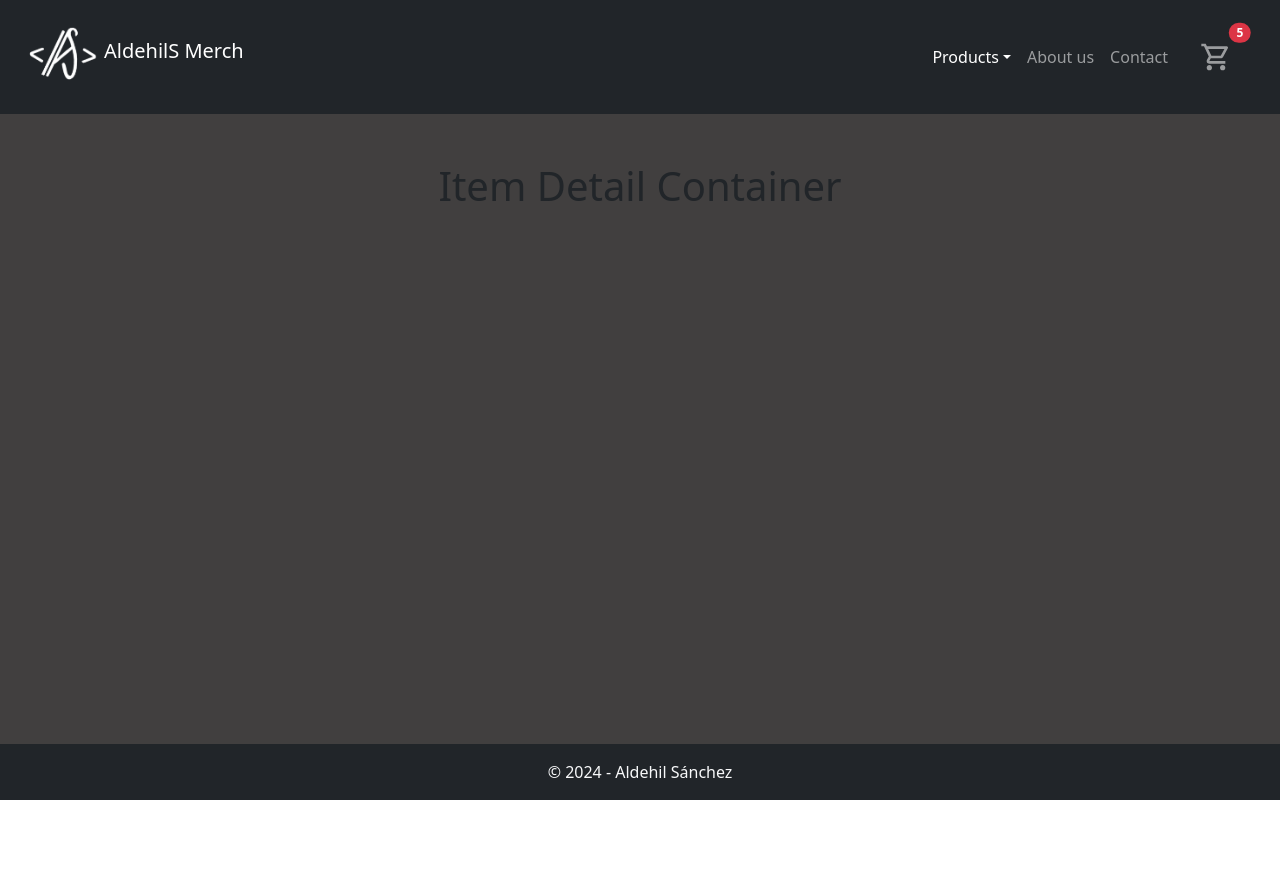
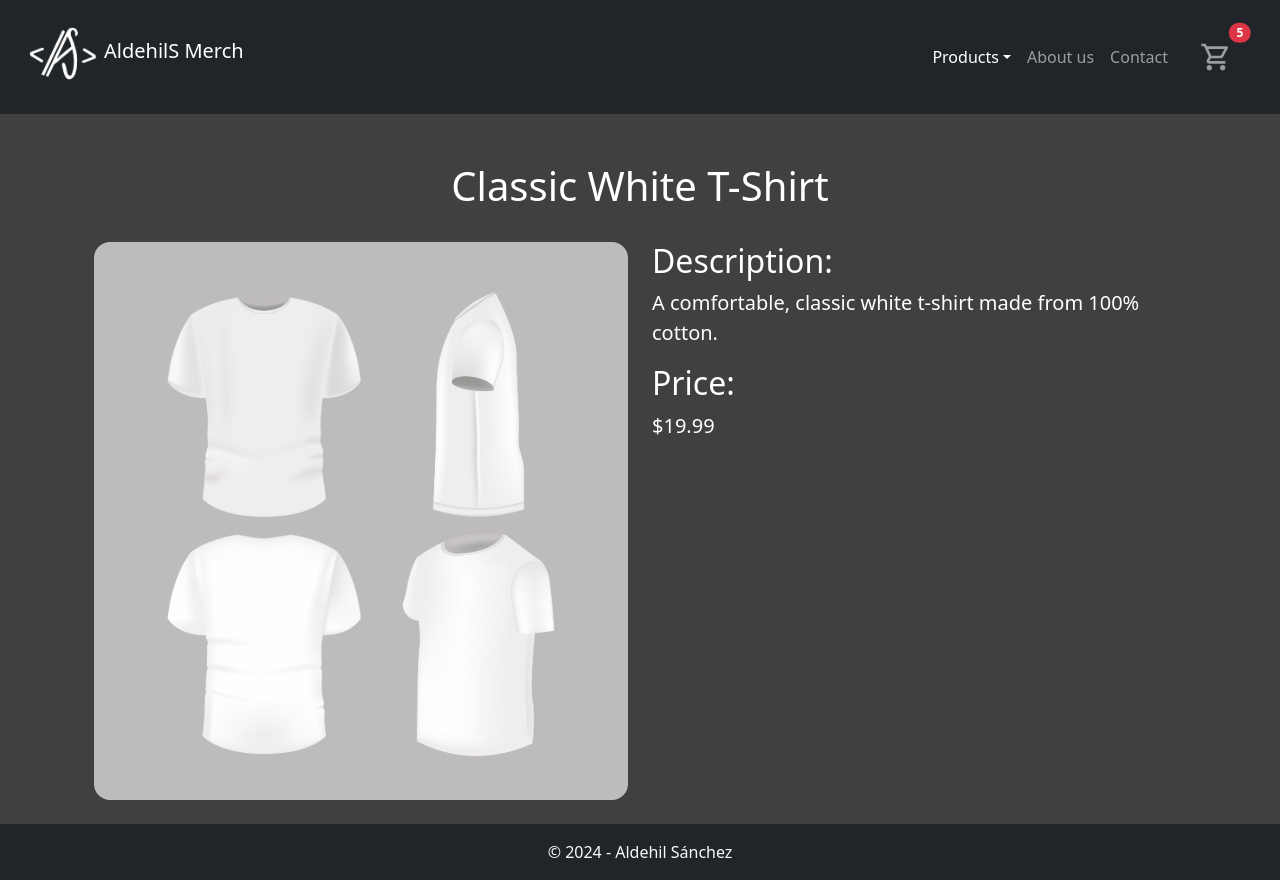
Before and after one commit to AldehilS/react-course-coderhouse, a React (Vite) app: page /item/1 in a window 1280 px wide. Before the commit the page ends 800 px from the top, so only its background shows below. Built offline with nearby package versions, Linux system fonts and the light colour scheme.

Commit message:
Implemented ItemDetailContainer

```diff
--- a/src/App.jsx
+++ b/src/App.jsx
@@ -6,6 +6,7 @@ import ItemListContainer from "./components/ItemListContainer";
 import Footer from "./components/Footer";
 import { BrowserRouter, Route, Routes } from "react-router-dom";
 import About from "./components/About";
+import ItemDetailContainer from "./components/itemDetailContainer";
 
 function App() {
   const baseURL = import.meta.env.BASE_URL;
@@ -25,17 +26,11 @@ function App() {
             path="/category/:id"
             element={<ItemListContainer greeting="Welcome to AldehilS Merch" />}
           />
-          {/** TODO: Implement ItemDetailContainer */}
           <Route
             exact
             path="/item/:id"
-            element={
-              <main className="flex-grow-1">
-                <h1 className="h1 mt-5">Item Detail Container</h1>
-              </main>
-            }
+            element={<ItemDetailContainer />}
           />
-          {/** TODO: Implement AboutContainer */}
           <Route
             exact
             path="/about"
--- a/src/components/Item.jsx
+++ b/src/components/Item.jsx
@@ -9,7 +9,7 @@ export default function Item({ product, baseURL }) {
         <div
           className="card h-100 rounded-3">
           <img
-            src={`${baseURL}/products/${product.image}`}
+            src={`${baseURL}products/${product.image}`}
             className="card-img-top h-75 object-fit-contain"
             alt={product.name}
           />
--- /dev/null
+++ b/src/components/itemDetailContainer.jsx
@@ -0,0 +1,47 @@
+import { useEffect, useState } from "react";
+import { useParams } from "react-router-dom";
+
+export default function ItemDetailContainer() {
+  const { id } = useParams();
+  const baseURL = import.meta.env.BASE_URL;
+  const [product, setProduct] = useState({});
+
+  useEffect(() => {
+    fetch(`${baseURL}products.json`)
+      .then((response) => {
+        return response.json();
+      })
+      .then((data) => {
+        const productFiltered = data.find((product) => product.id.toString() === id);
+        setProduct(productFiltered);
+      })
+      .catch((error) => {
+        console.error("Error fetching product:", error);
+      });
+  }, [id]);
+
+  return (
+    <>
+      <main className="flex-grow-1 d-flex flex-column align-items-center">
+        <h1 className="h1 text-white pt-5">{product.name}</h1>
+        <div className="container row mt-4">
+          <div className="col-12 col-md-6" style={{aspectRatio: "1/1"}}>
+            <img
+              src={`${baseURL}products/${product.image}`}
+              className="img-fluid object-fit-contain h-100 rounded-4"
+              alt={product.name}
+              style={{backgroundColor: "rgb(190, 187, 187)"}}
+            />
+          </div>
+          <div className="col-12 col-md-6">
+            <h2 className="h2 text-white text-start mt-3 mt-md-0">Description:</h2>
+            <p className="lead text-white text-start">{product.description}</p>
+            <h2 className="h2 text-white text-start">Price:</h2>
+            <p className="lead text-white text-start">${product.price}</p>
+            {/** TODO: Implement a component to add a number of products to the cart  */}
+          </div>
+        </div>
+      </main>
+    </>
+  );
+}
```
